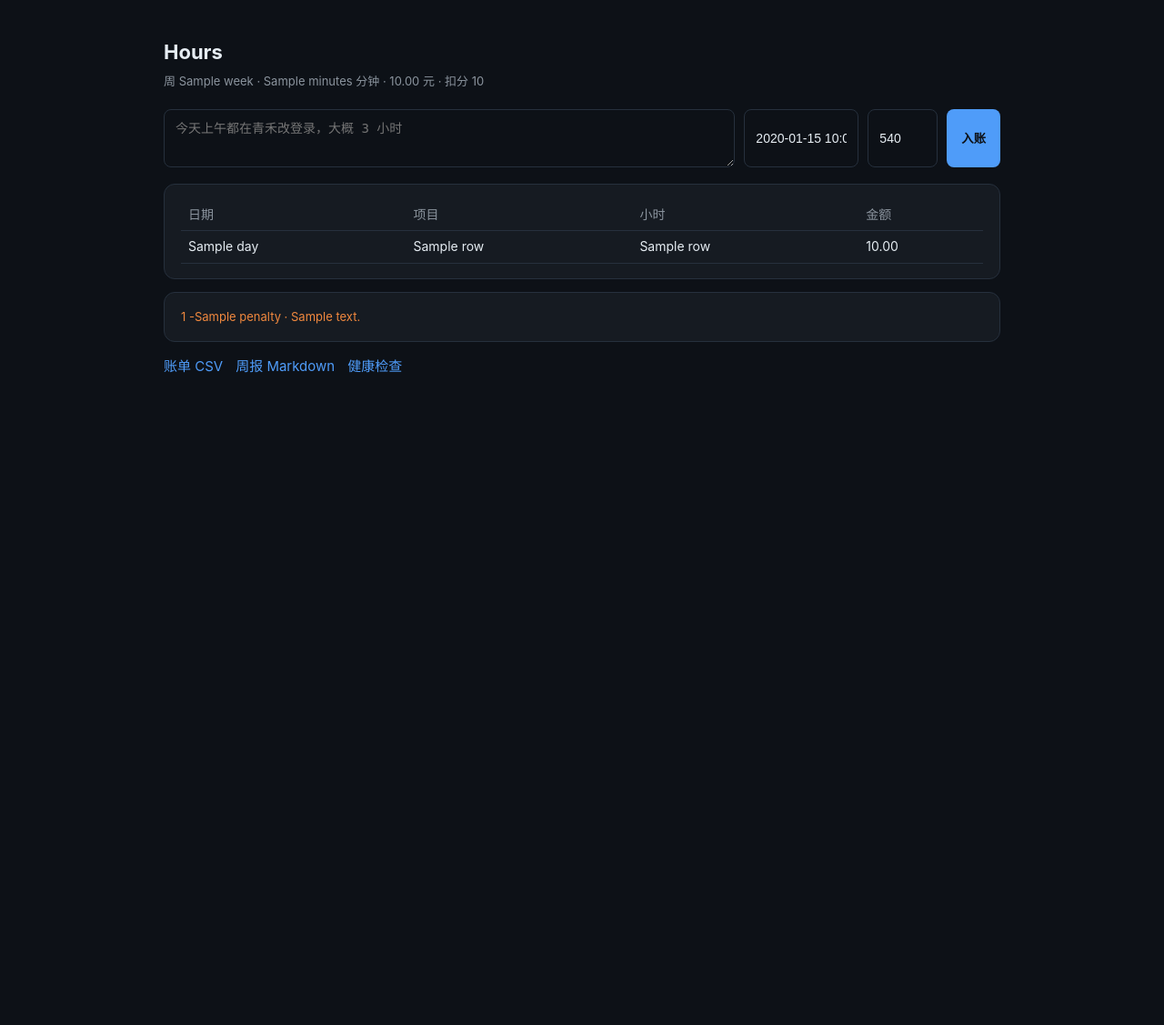
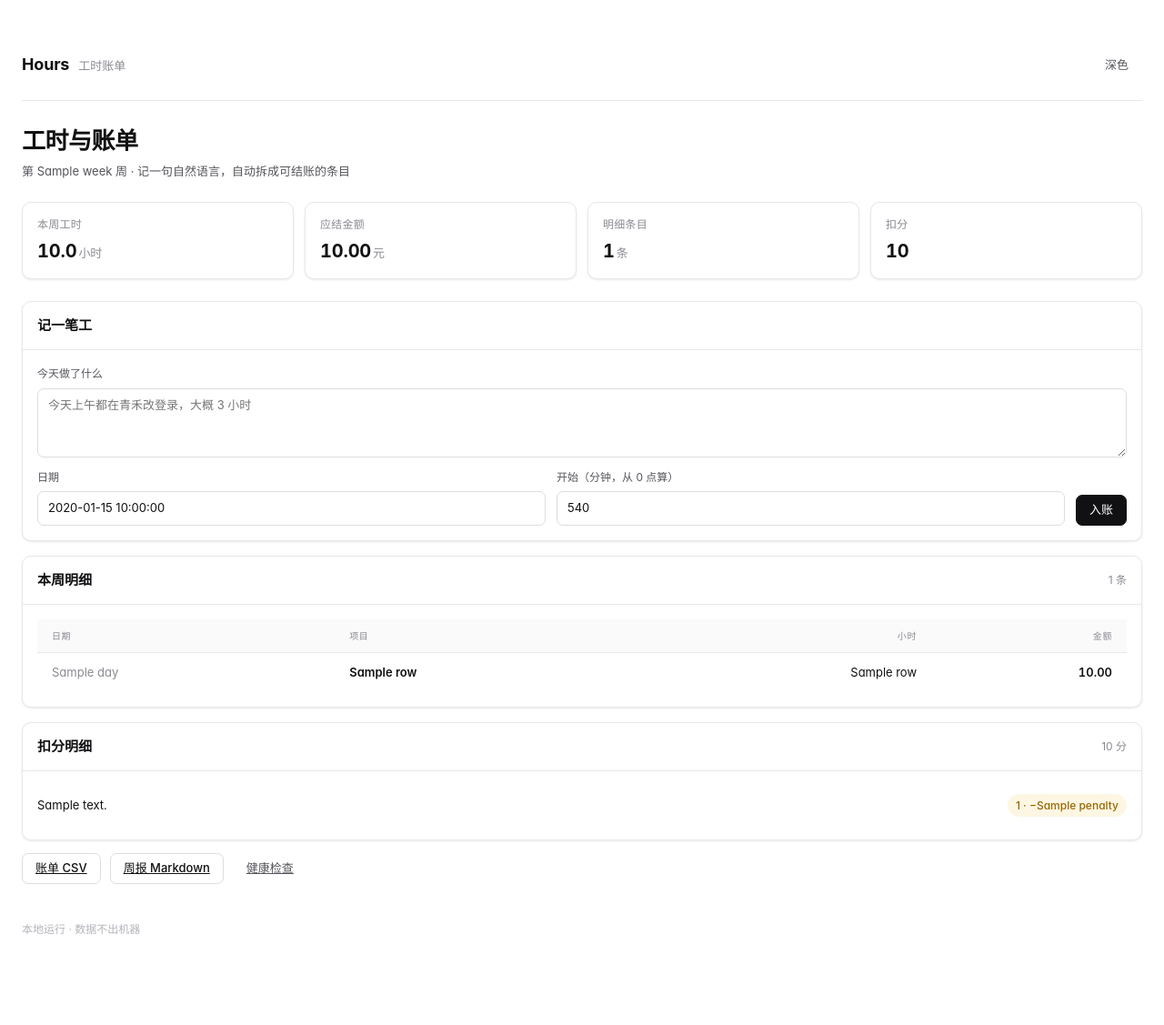
Before and after one commit to wushiyi105-jpg/hours, a FastAPI app: template templates/index.html in a window 1280 px wide. Shown: the whole page at 91% size. Before the commit the page ends 410 px from the top, so only its background shows below. Run offline with FastAPI, Linux system fonts and the light colour scheme; the template is opened without the code that fills it: most values are stand-ins (such as "Sample title", 1, 10 or a date in 2020); parts of the project's set-up code (start-up, migrations or seed data) failed here and were passed over.

Commit message:
feat(ui): 统一简洁界面与共享样式

```diff
--- a/hours/iface/web.py
+++ b/hours/iface/web.py
@@ -7,6 +7,7 @@ from pathlib import Path
 
 from fastapi import FastAPI, Form, Request
 from fastapi.responses import HTMLResponse, PlainTextResponse, RedirectResponse
+from fastapi.staticfiles import StaticFiles
 from fastapi.templating import Jinja2Templates
 
 from ..adapters.export import bill_csv
@@ -24,6 +25,11 @@ def current_week() -> str:
 
 def create_app(settings: Settings, store: SqliteStore | None = None) -> FastAPI:
     app = FastAPI(title="Hours", version="1.0.0")
+    app.mount(
+        "/static",
+        StaticFiles(directory=str(Path(__file__).resolve().parents[2] / "static")),
+        name="static",
+    )
     store = store or SqliteStore(settings.db_path)
     llm = build_llm(settings.llm_base_url, settings.llm_api_key, settings.llm_model, PROMPT) if settings.llm_enabled else None
 
--- /dev/null
+++ b/static/ui.css
@@ -0,0 +1,327 @@
+/* ============================================================
+   ui.css —— 18 个仓共用的界面基础
+   设计语言参考：solidtime / invoiceninja / Wallos 的界面结构
+   （只借鉴设计规律，不含任何上游代码）
+   用法：<link rel="stylesheet" href="/static/ui.css">
+   ============================================================ */
+
+:root {
+  /* 背景四级 */
+  --bg: #ffffff;
+  --bg-subtle: #fafafa;
+  --bg-muted: #f4f4f5;
+  --card: #ffffff;
+
+  /* 文字四级 */
+  --text: #111113;
+  --text-2: #55555c;
+  --text-3: #8a8a92;
+  --text-4: #b4b4bb;
+
+  /* 边框三级 */
+  --border: #e8e8ec;
+  --border-2: #dcdce2;
+  --border-3: #c9c9d1;
+
+  /* 强调色只用一个 */
+  --accent: #2f6feb;
+  --accent-soft: #eaf1fe;
+  --accent-ink: #1a4fbf;
+
+  /* 语义色 */
+  --ok: #18794e;
+  --ok-soft: #e8f5ee;
+  --warn: #9a6700;
+  --warn-soft: #fdf6e3;
+  --bad: #b42318;
+  --bad-soft: #fdecea;
+
+  /* 圆角：一个基准，其余派生 */
+  --radius: 10px;
+  --radius-sm: 7px;
+  --radius-lg: 14px;
+
+  /* 只有两级阴影，别加第三级 */
+  --shadow-card: 0 1px 2px rgba(17, 17, 19, .04), 0 1px 3px rgba(17, 17, 19, .06);
+  --shadow-pop: 0 10px 30px rgba(17, 17, 19, .10);
+
+  /* 字阶：基准 15px，比默认 16 更紧凑、更像专业软件 */
+  --fs-2xs: 10px;
+  --fs-xs: 12px;
+  --fs-sm: 13px;
+  --fs-base: 15px;
+  --fs-lg: 18px;
+  --fs-xl: 20px;
+  --fs-2xl: 26px;
+  --fs-3xl: 32px;
+
+  --font: "Inter", -apple-system, "Segoe UI", "Microsoft YaHei", "PingFang SC", sans-serif;
+  --mono: "JetBrains Mono", ui-monospace, "Cascadia Code", Consolas, monospace;
+}
+
+/* 深色：同一套变量，不写第二套样式 */
+:root[data-theme="dark"] {
+  --bg: #0b0b0c;
+  --bg-subtle: #101012;
+  --bg-muted: #16161a;
+  --card: #121214;
+  --text: #f2f2f3;
+  --text-2: #a1a1a8;
+  --text-3: #77777f;
+  --text-4: #55555c;
+  --border: #232328;
+  --border-2: #2e2e34;
+  --border-3: #3a3a42;
+  --accent: #6a9bff;
+  --accent-soft: #16233d;
+  --accent-ink: #a8c4ff;
+  --ok: #4ade80;
+  --ok-soft: #10241a;
+  --warn: #fbbf24;
+  --warn-soft: #2a1f08;
+  --bad: #f87171;
+  --bad-soft: #2a1214;
+  --shadow-card: 0 1px 2px rgba(0, 0, 0, .5);
+  --shadow-pop: 0 12px 32px rgba(0, 0, 0, .6);
+}
+
+* { box-sizing: border-box; }
+
+html { -webkit-text-size-adjust: 100%; }
+
+body {
+  margin: 0;
+  background: var(--bg);
+  color: var(--text);
+  font: var(--fs-base)/1.6 var(--font);
+  font-feature-settings: "cv11", "ss01";   /* Inter 的字形微调 */
+  -webkit-font-smoothing: antialiased;
+}
+
+/* ---------- 页面骨架 ---------- */
+
+.shell { max-width: 1080px; margin: 0 auto; padding: 40px 24px 96px; }
+.shell--wide { max-width: 1280px; }
+
+.topbar {
+  display: flex; align-items: center; justify-content: space-between;
+  gap: 16px; padding: 14px 0 22px;
+  border-bottom: 1px solid var(--border);
+  margin-bottom: 28px;
+}
+
+.brand { display: flex; align-items: baseline; gap: 10px; }
+.brand b { font-size: var(--fs-lg); font-weight: 650; letter-spacing: -.01em; }
+.brand span { color: var(--text-3); font-size: var(--fs-sm); }
+
+.page-head { margin-bottom: 24px; }
+.page-head h1 {
+  margin: 0 0 6px; font-size: var(--fs-2xl); font-weight: 650;
+  letter-spacing: -.02em; line-height: 1.25;
+}
+.page-head p { margin: 0; color: var(--text-2); font-size: var(--fs-sm); }
+
+/* ---------- 数字行 ---------- */
+
+.stats { display: grid; grid-template-columns: repeat(auto-fit, minmax(160px, 1fr)); gap: 12px; margin-bottom: 24px; }
+.stat {
+  background: var(--card); border: 1px solid var(--border);
+  border-radius: var(--radius); padding: 14px 16px;
+  box-shadow: var(--shadow-card);
+}
+.stat .k { color: var(--text-3); font-size: var(--fs-xs); letter-spacing: .02em; }
+.stat .v {
+  margin-top: 4px; font-size: var(--fs-xl); font-weight: 650;
+  font-variant-numeric: tabular-nums; letter-spacing: -.01em;
+}
+.stat .v small { font-size: var(--fs-sm); font-weight: 500; color: var(--text-3); margin-left: 2px; }
+
+/* ---------- 卡片 ---------- */
+
+.card {
+  background: var(--card); border: 1px solid var(--border);
+  border-radius: var(--radius); box-shadow: var(--shadow-card);
+  overflow: hidden;
+}
+.card + .card { margin-top: 16px; }
+.card__head {
+  display: flex; align-items: center; justify-content: space-between;
+  padding: 14px 16px; border-bottom: 1px solid var(--border);
+}
+.card__head h2 { margin: 0; font-size: var(--fs-base); font-weight: 600; }
+.card__head .hint { color: var(--text-3); font-size: var(--fs-xs); }
+.card__body { padding: 16px; }
+
+/* ---------- 表格：高级感主要靠这张表 ---------- */
+
+.table { width: 100%; border-collapse: collapse; font-size: var(--fs-sm); }
+.table th {
+  text-align: left; font-weight: 500; color: var(--text-3);
+  font-size: var(--fs-2xs); letter-spacing: .06em; text-transform: uppercase;
+  padding: 10px 16px; background: var(--bg-subtle);
+  border-bottom: 1px solid var(--border); white-space: nowrap;
+}
+.table td {
+  padding: 11px 16px; border-bottom: 1px solid var(--border);
+  vertical-align: middle;
+}
+.table tr:last-child td { border-bottom: 0; }
+.table tbody tr:hover { background: var(--bg-subtle); }
+.table .num { text-align: right; font-variant-numeric: tabular-nums; }
+.table .strong { font-weight: 600; }
+.table .muted { color: var(--text-3); }
+
+/* ---------- 标记 ---------- */
+
+.tag {
+  display: inline-flex; align-items: center; gap: 5px;
+  padding: 2px 8px; border-radius: 999px;
+  font-size: var(--fs-xs); font-weight: 500;
+  border: 1px solid var(--border-2); color: var(--text-2);
+  background: var(--bg-subtle); white-space: nowrap;
+}
+.tag--ok { color: var(--ok); background: var(--ok-soft); border-color: transparent; }
+.tag--warn { color: var(--warn); background: var(--warn-soft); border-color: transparent; }
+.tag--bad { color: var(--bad); background: var(--bad-soft); border-color: transparent; }
+.tag--accent { color: var(--accent-ink); background: var(--accent-soft); border-color: transparent; }
+
+/* ---------- 按钮 ---------- */
+
+.btn {
+  display: inline-flex; align-items: center; justify-content: center; gap: 6px;
+  height: 34px; padding: 0 14px; border-radius: var(--radius-sm);
+  font: 500 var(--fs-sm)/1 var(--font); cursor: pointer;
+  border: 1px solid var(--border-2); background: var(--card); color: var(--text);
+  transition: background .12s ease, border-color .12s ease;
+}
+.btn:hover { background: var(--bg-muted); }
+.btn--primary { background: var(--text); border-color: var(--text); color: var(--bg); }
+.btn--primary:hover { opacity: .88; }
+.btn--ghost { border-color: transparent; background: transparent; color: var(--text-2); }
+.btn--ghost:hover { background: var(--bg-muted); color: var(--text); }
+.btn:disabled { opacity: .45; cursor: not-allowed; }
+
+/* ---------- 表单 ---------- */
+
+.field { display: flex; flex-direction: column; gap: 6px; }
+.field label { font-size: var(--fs-xs); color: var(--text-2); }
+.input, .select, textarea.input {
+  width: 100%; padding: 8px 11px; font: var(--fs-sm)/1.5 var(--font);
+  color: var(--text); background: var(--bg);
+  border: 1px solid var(--border-2); border-radius: var(--radius-sm);
+  outline: none;
+}
+.input:focus, .select:focus, textarea.input:focus {
+  border-color: var(--accent); box-shadow: 0 0 0 3px var(--accent-soft);
+}
+.row { display: flex; gap: 12px; flex-wrap: wrap; }
+.row > * { flex: 1 1 180px; }
+
+/* ---------- 空状态与提示 ---------- */
+
+.empty {
+  padding: 44px 16px; text-align: center; color: var(--text-3); font-size: var(--fs-sm);
+}
+.empty b { display: block; color: var(--text); font-size: var(--fs-base); margin-bottom: 6px; }
+
+.note {
+  display: flex; gap: 8px; padding: 10px 12px; border-radius: var(--radius-sm);
+  background: var(--bg-subtle); border: 1px solid var(--border);
+  color: var(--text-2); font-size: var(--fs-sm);
+}
+.note--warn { background: var(--warn-soft); border-color: transparent; color: var(--warn); }
+
+/* ---------- 代码与细节 ---------- */
+
+code, .mono { font-family: var(--mono); font-size: .92em; }
+code {
+  background: var(--bg-muted); border: 1px solid var(--border);
+  padding: 1px 5px; border-radius: 5px;
+}
+
+hr.sep { border: 0; border-top: 1px solid var(--border); margin: 24px 0; }
+
+.foot { margin-top: 40px; color: var(--text-4); font-size: var(--fs-xs); }
+
+@media (max-width: 720px) {
+  .shell { padding: 24px 16px 64px; }
+  .page-head h1 { font-size: var(--fs-xl); }
+  .table th, .table td { padding: 9px 12px; }
+}
+
+/* ---------- 布局辅助（保持少而稳） ---------- */
+
+.table-wrap { overflow-x: auto; }
+.cols { display: grid; grid-template-columns: 1.45fr 1fr; gap: 16px; align-items: start; }
+.cols > div > .card:first-child { margin-top: 0; }
+.stack { display: grid; gap: 10px; }
+.list-row {
+  display: flex; align-items: center; justify-content: space-between;
+  gap: 12px; padding: 9px 0; border-bottom: 1px solid var(--border);
+  font-size: var(--fs-sm);
+}
+.list-row:last-child { border-bottom: 0; }
+.list-row .t { color: var(--text); }
+.list-row .s { color: var(--text-3); font-size: var(--fs-xs); }
+.progress { height: 5px; background: var(--bg-muted); border-radius: 99px; overflow: hidden; }
+.progress > i { display: block; height: 5px; background: var(--accent); border-radius: 99px; }
+.checklist { display: grid; gap: 0; }
+.check { display: flex; align-items: flex-start; gap: 10px; padding: 9px 0; border-bottom: 1px solid var(--border); font-size: var(--fs-sm); }
+.check:last-child { border-bottom: 0; }
+.check .box { width: 15px; height: 15px; border: 1px solid var(--border-3); border-radius: 4px; margin-top: 3px; flex: none; }
+.check .box.on { background: var(--accent); border-color: var(--accent); }
+.check .box.on::after { content: ""; display: block; width: 3px; height: 7px; border: solid #fff; border-width: 0 1.5px 1.5px 0; transform: rotate(45deg); margin: 2px 0 0 5px; }
+.form-grid { display: grid; grid-template-columns: repeat(auto-fit, minmax(180px, 1fr)); gap: 12px; }
+.form-actions { display: flex; gap: 10px; align-items: center; flex-wrap: wrap; margin-top: 14px; }
+.stat .v.ok { color: var(--ok); }
+.stat .v.bad { color: var(--bad); }
+.section-gap { margin-top: 16px; }
+.mono-num { font-variant-numeric: tabular-nums; }
+@media (max-width: 860px) {
+  .cols { grid-template-columns: 1fr; }
+}
+
+.inline-form { display: flex; gap: 8px; align-items: center; justify-content: flex-end; }
+.inline-form .input { width: 104px; height: 30px; padding: 4px 9px; }
+.inline-form .btn { height: 30px; padding: 0 10px; }
+.table .tag { margin-right: 0; }
+.form-block { margin-bottom: 14px; }
+.form-block:last-child { margin-bottom: 0; }
+.form-title { font-size: var(--fs-xs); color: var(--text-3); margin-bottom: 8px; }
+
+.field--auto { flex: 0 0 auto; align-self: flex-end; }
+.detail { color: var(--text-2); font-size: var(--fs-sm); line-height: 1.65; }
+.kv { display: grid; grid-template-columns: 120px 1fr; gap: 6px 14px; font-size: var(--fs-sm); }
+.kv dt { color: var(--text-3); }
+.kv dd { margin: 0; color: var(--text); }
+.big { font-size: var(--fs-3xl); font-weight: 650; letter-spacing: -.02em; font-variant-numeric: tabular-nums; }
+.big small { font-size: var(--fs-base); font-weight: 500; color: var(--text-3); margin-left: 4px; }
+
+.board { display: grid; grid-template-columns: repeat(3, minmax(0, 1fr)); gap: 16px; margin-bottom: 16px; }
+.board .card { margin-top: 0; }
+
+.board .list-row { align-items: flex-start; }
+@media (max-width: 860px) { .board { grid-template-columns: 1fr; } }
+.timeline { display: grid; gap: 0; }
+.timeline-item { display: grid; grid-template-columns: 92px 1fr auto; gap: 12px; align-items: center; padding: 10px 0; border-bottom: 1px solid var(--border); font-size: var(--fs-sm); }
+.timeline-item:last-child { border-bottom: 0; }
+.timeline-item .d { color: var(--text-3); font-variant-numeric: tabular-nums; }
+
+@media (max-width: 720px) {
+  .stats { grid-template-columns: repeat(2, minmax(0, 1fr)); gap: 10px; }
+  .stat { padding: 12px 13px; }
+  .stat .v { font-size: clamp(16px, 4.6vw, 20px); overflow-wrap: anywhere; }
+  .card__head { align-items: flex-start; }
+  .card__head .hint { display: none; }
+  .table { min-width: 620px; }
+  .topbar { padding-bottom: 16px; margin-bottom: 20px; }
+  .brand { gap: 8px; }
+  .brand span { max-width: 190px; overflow: hidden; text-overflow: ellipsis; white-space: nowrap; }
+  .timeline-item { grid-template-columns: 76px 1fr auto; gap: 8px; }
+}
+
+.board { align-items: start; }
+.board-item { padding: 9px 0; border-bottom: 1px solid var(--border); }
+.board-item:last-child { border-bottom: 0; padding-bottom: 0; }
+.board-item .t { font-size: var(--fs-sm); font-weight: 600; }
+.board-item .why { color: var(--text-3); font-size: var(--fs-xs); margin-top: 2px; line-height: 1.5; }
--- /dev/null
+++ b/templates/_macros.html
@@ -0,0 +1,70 @@
+{# 18 仓共用页面骨架：只依赖 /static/ui.css，不引外部字体和图标库 #}
+{% macro shell(name, tagline, wide=false) -%}
+<!doctype html>
+<html lang="zh-CN">
+<head>
+  <meta charset="utf-8">
+  <meta name="viewport" content="width=device-width, initial-scale=1">
+  <title>{{ name }} · {{ tagline }}</title>
+  <link rel="stylesheet" href="/static/ui.css">
+</head>
+<body>
+  <main class="shell{% if wide %} shell--wide{% endif %}">
+    <header class="topbar">
+      <div class="brand"><b>{{ name }}</b><span>{{ tagline }}</span></div>
+      <button class="btn btn--ghost" type="button" data-theme-toggle>深色</button>
+    </header>
+    {{ caller() }}
+    <footer class="foot">本地运行 · 数据不出机器</footer>
+  </main>
+  <script>
+    (function () {
+      var root = document.documentElement;
+      var btn = document.querySelector('[data-theme-toggle]');
+      var saved = localStorage.getItem('ui-theme');
+      if (saved) { root.dataset.theme = saved; btn.textContent = saved === 'dark' ? '浅色' : '深色'; }
+      btn.addEventListener('click', function () {
+        var next = root.dataset.theme === 'dark' ? 'light' : 'dark';
+        root.dataset.theme = next;
+        localStorage.setItem('ui-theme', next);
+        btn.textContent = next === 'dark' ? '浅色' : '深色';
+      });
+    })();
+  </script>
+</body>
+</html>
+{%- endmacro %}
+
+{% macro head(title, desc="") -%}
+<div class="page-head">
+  <h1>{{ title }}</h1>
+  {% if desc %}<p>{{ desc }}</p>{% endif %}
+</div>
+{%- endmacro %}
+
+{% macro stats(items) -%}
+<div class="stats">
+  {% for k, v, unit in items %}
+  <div class="stat"><div class="k">{{ k }}</div><div class="v">{{ v }}{% if unit %}<small>{{ unit }}</small>{% endif %}</div></div>
+  {% endfor %}
+</div>
+{%- endmacro %}
+
+{% macro card(title, hint="") -%}
+<section class="card">
+  <div class="card__head"><h2>{{ title }}</h2>{% if hint %}<span class="hint">{{ hint }}</span>{% endif %}</div>
+  <div class="card__body">{{ caller() }}</div>
+</section>
+{%- endmacro %}
+
+{% macro tag(text, kind="") -%}
+<span class="tag{% if kind %} tag--{{ kind }}{% endif %}">{{ text }}</span>
+{%- endmacro %}
+
+{% macro empty(title, text="") -%}
+<div class="empty"><b>{{ title }}</b>{% if text %}{{ text }}{% endif %}</div>
+{%- endmacro %}
+
+{% macro note(text, warn=false) -%}
+<div class="note{% if warn %} note--warn{% endif %}">{{ text }}</div>
+{%- endmacro %}
--- a/templates/index.html
+++ b/templates/index.html
@@ -1,59 +1,58 @@
-<!doctype html>
-<html lang="zh-CN">
-<head>
-<meta charset="utf-8">
-<title>Hours · 工时</title>
-<style>
-  :root{--bg:#0d1117;--panel:#161b22;--line:#26303d;--ink:#e6edf3;--dim:#8b949e;--accent:#4f9cf9}
-  body{margin:0;background:var(--bg);color:var(--ink);font:15px/1.6 -apple-system,"PingFang SC",sans-serif}
-  .wrap{max-width:920px;margin:0 auto;padding:40px 20px 80px}
-  h1{font-size:22px;margin:0 0 4px}
-  .sub{color:var(--dim);font-size:13px;margin-bottom:20px}
-  form{display:flex;gap:10px;flex-wrap:wrap;margin-bottom:18px}
-  input,textarea{background:#0d1117;border:1px solid var(--line);color:var(--ink);border-radius:8px;padding:9px 12px;font-size:14px}
-  textarea{flex:1;min-width:280px;height:44px}
-  button{background:var(--accent);color:#0d1117;border:none;border-radius:8px;padding:9px 16px;font-weight:600;cursor:pointer}
-  .card{background:var(--panel);border:1px solid var(--line);border-radius:12px;padding:16px 18px;margin-bottom:14px}
-  table{width:100%;border-collapse:collapse}
-  th,td{text-align:left;padding:6px 8px;border-bottom:1px solid var(--line);font-size:14px}
-  th{color:var(--dim);font-weight:500}
-  .finding{color:#f0883e;font-size:13px}
-  .ok{color:#3fb950;font-size:13px}
-  a{color:var(--accent);text-decoration:none;margin-right:14px}
-  .muted{color:var(--dim);font-size:13px}
-</style>
-</head>
-<body>
-<div class="wrap">
-  <h1>Hours</h1>
-  <div class="sub">周 {{ week }} · {{ result.report.minutes }} 分钟 · {{ '%.2f' % result.report.amount }} 元 · 扣分 {{ result.report.penalty_total }}</div>
+{% from "_macros.html" import shell, head, stats, card, tag, empty, note %}
+{% call shell("Hours", "工时账单", true) %}
+{{ head("工时与账单", "第 " ~ week ~ " 周 · 记一句自然语言，自动拆成可结账的条目") }}
 
-  {% if error %}<div class="finding">入账失败：{{ error }}</div>{% endif %}
-  {% if message %}<div class="ok">{{ message }}</div>{% endif %}
+{{ stats([
+  ("本周工时", "%.1f"|format(result.report.minutes / 60), "小时"),
+  ("应结金额", "%.2f"|format(result.report.amount), "元"),
+  ("明细条目", result.report.rows|length, "条"),
+  ("扣分", result.report.penalty_total, "")
+]) }}
 
+{% if error %}{{ note("入账失败：" ~ error, true) }}{% endif %}
+{% if message %}{{ note(message) }}{% endif %}
+
+{% call card("记一笔工") %}
 <form method="post" action="/log">
-    <textarea name="text" placeholder="今天上午都在青禾改登录，大概 3 小时"></textarea>
-    <input name="day" value="{{ today }}" size="10">
-    <input name="start" value="540" size="4">
-    <button type="submit">入账</button>
+  <div class="field" style="margin-bottom:12px"><label>今天做了什么</label><textarea class="input" name="text" rows="3" placeholder="今天上午都在青禾改登录，大概 3 小时"></textarea></div>
+  <div class="row">
+    <div class="field"><label>日期</label><input class="input" name="day" value="{{ today }}"></div>
+    <div class="field"><label>开始（分钟，从 0 点算）</label><input class="input" name="start" value="540"></div>
+    <div class="field field--auto"><button class="btn btn--primary" type="submit">入账</button></div>
+  </div>
 </form>
+{% endcall %}
 
-  <div class="card">
-    <table>
-      <tr><th>日期</th><th>项目</th><th>小时</th><th>金额</th></tr>
+{% call card("本周明细", result.report.rows|length ~ " 条") %}
+{% if result.report.rows %}
+<div class="table-wrap">
+  <table class="table">
+    <thead><tr><th>日期</th><th>项目</th><th class="num">小时</th><th class="num">金额</th></tr></thead>
+    <tbody>
       {% for day, name, h, money in result.report.rows %}
-      <tr><td>{{ day }}</td><td>{{ name }}</td><td>{{ h }}</td><td>{{ '%.2f' % money }}</td></tr>
+      <tr><td class="muted">{{ day }}</td><td class="strong">{{ name }}</td><td class="num">{{ h }}</td><td class="num strong">{{ "%.2f"|format(money) }}</td></tr>
       {% endfor %}
+    </tbody>
   </table>
 </div>
+{% else %}
+{{ empty("本周还没有工时", "在上方用一句话记一笔，系统会拆成条目。") }}
+{% endif %}
+{% endcall %}
 
 {% if result.report.findings %}
-  <div class="card">
-    {% for f in result.report.findings %}<div class="finding">{{ f.rule_id }} -{{ f.penalty }} · {{ f.message }}</div>{% endfor %}
+{% call card("扣分明细", result.report.penalty_total ~ " 分") %}
+  <div class="stack">
+  {% for f in result.report.findings %}
+    <div class="list-row"><span class="t">{{ f.message }}</span>{{ tag(f.rule_id ~ " · −" ~ f.penalty, "warn") }}</div>
+  {% endfor %}
   </div>
+{% endcall %}
 {% endif %}
 
-  <p><a href="/bill.csv?week={{ week }}">账单 CSV</a><a href="/report.md?week={{ week }}">周报 Markdown</a><a href="/health">健康检查</a></p>
+<div class="form-actions">
+  <a class="btn" href="/bill.csv?week={{ week }}">账单 CSV</a>
+  <a class="btn" href="/report.md?week={{ week }}">周报 Markdown</a>
+  <a class="btn btn--ghost" href="/health">健康检查</a>
 </div>
-</body>
-</html>
+{% endcall %}
```
Also changed, not shown: 1 other file. Lines whose indentation alone changed are shown as unchanged.
